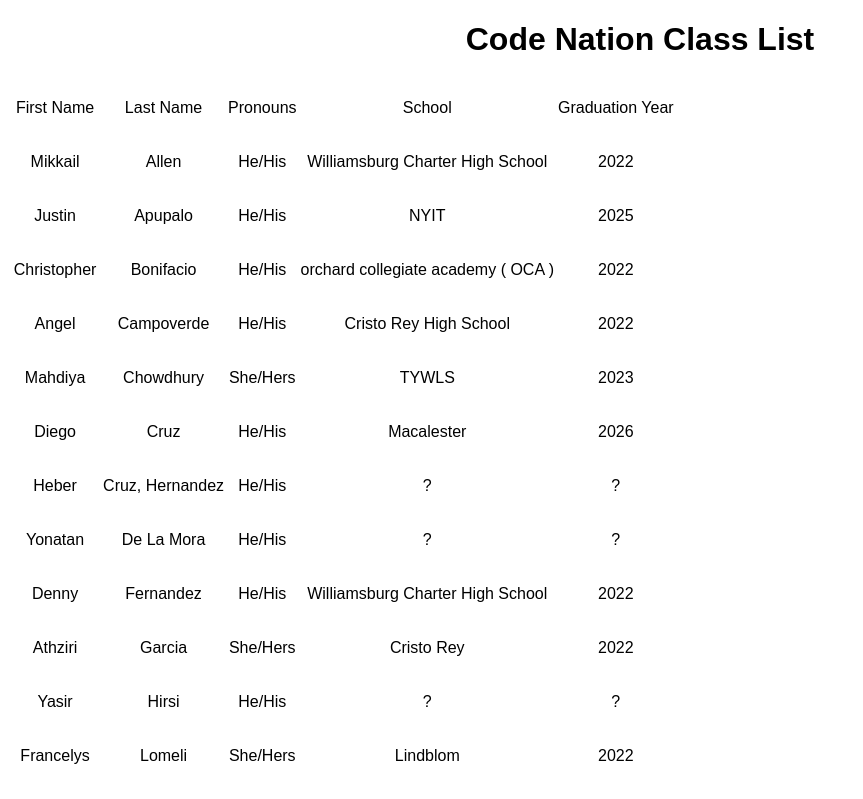
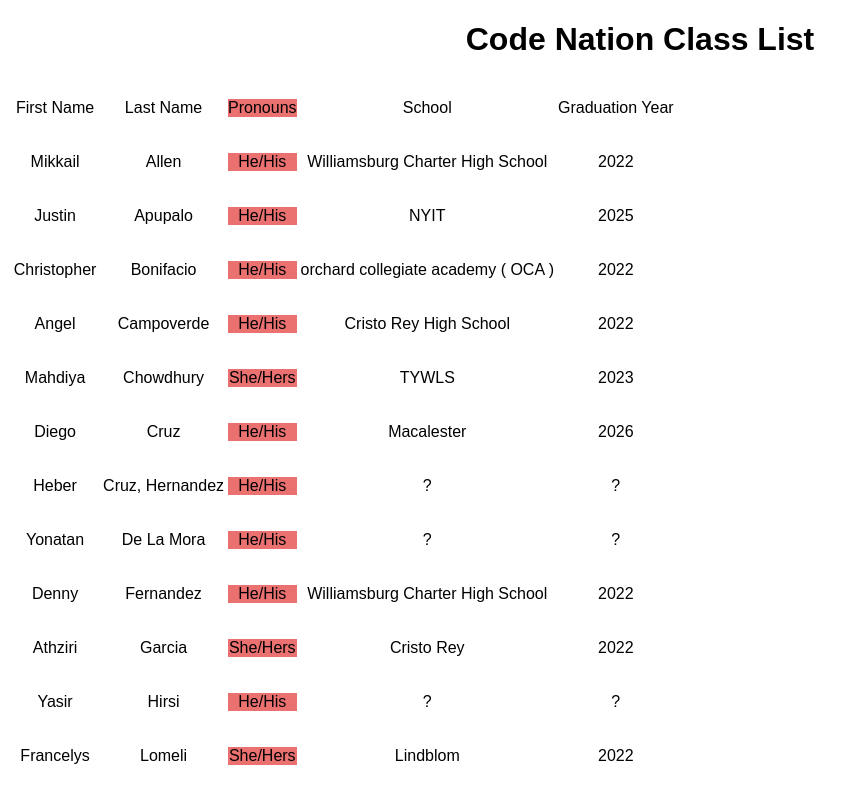
Before and after one commit to bluetimer/ClassList, a React (Create React App) app: page / in a window 1280 px wide. Shown: the top 799 px of the page, without its empty margins (0-863 px from the left). Built offline with nearby package versions, Linux system fonts and the light colour scheme.

Commit message:
initial commit

```diff
--- a/src/styles.css
+++ b/src/styles.css
@@ -2,3 +2,11 @@
   font-family: sans-serif;
   text-align: center;
 }
+
+.value1 {
+  background-color: rgba(238, 255, 0, 0.719);
+}
+
+.value2 {
+  background-color: rgba(228, 58, 58, 0.719);
+}
```
